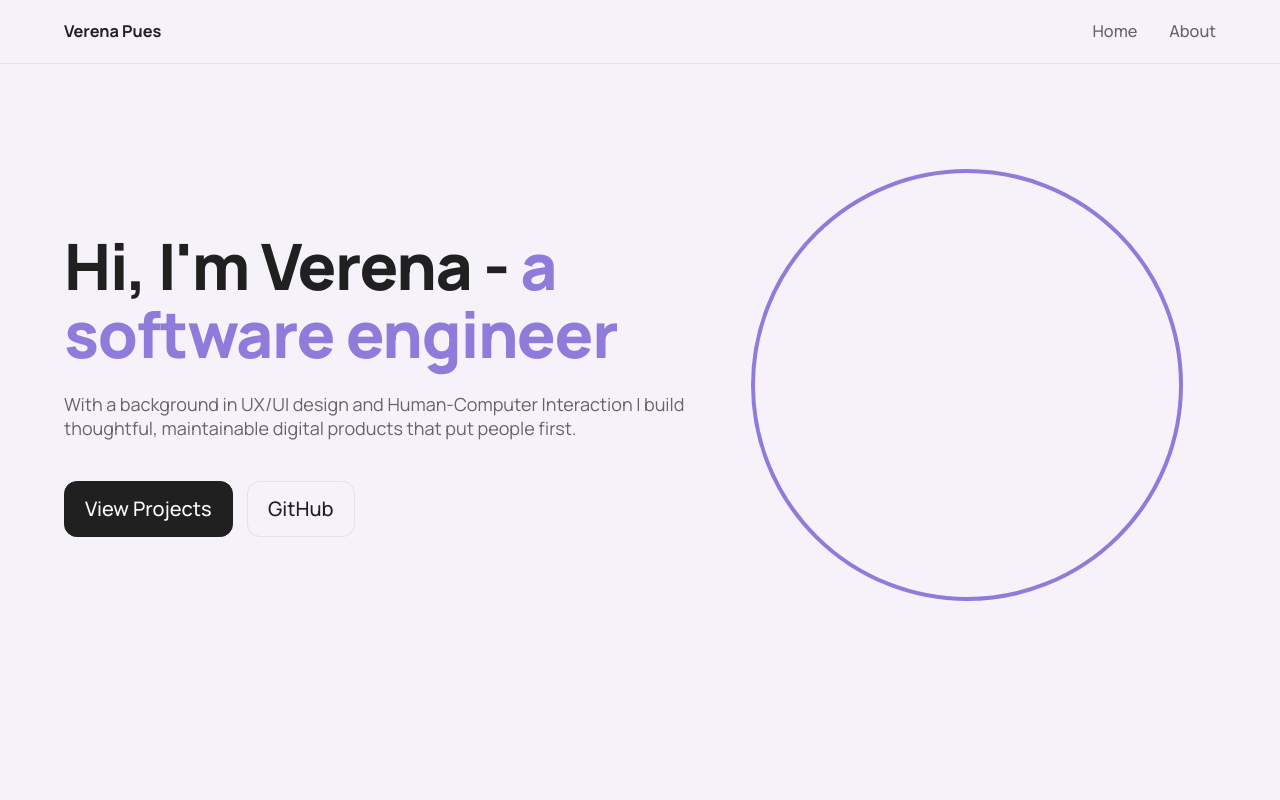
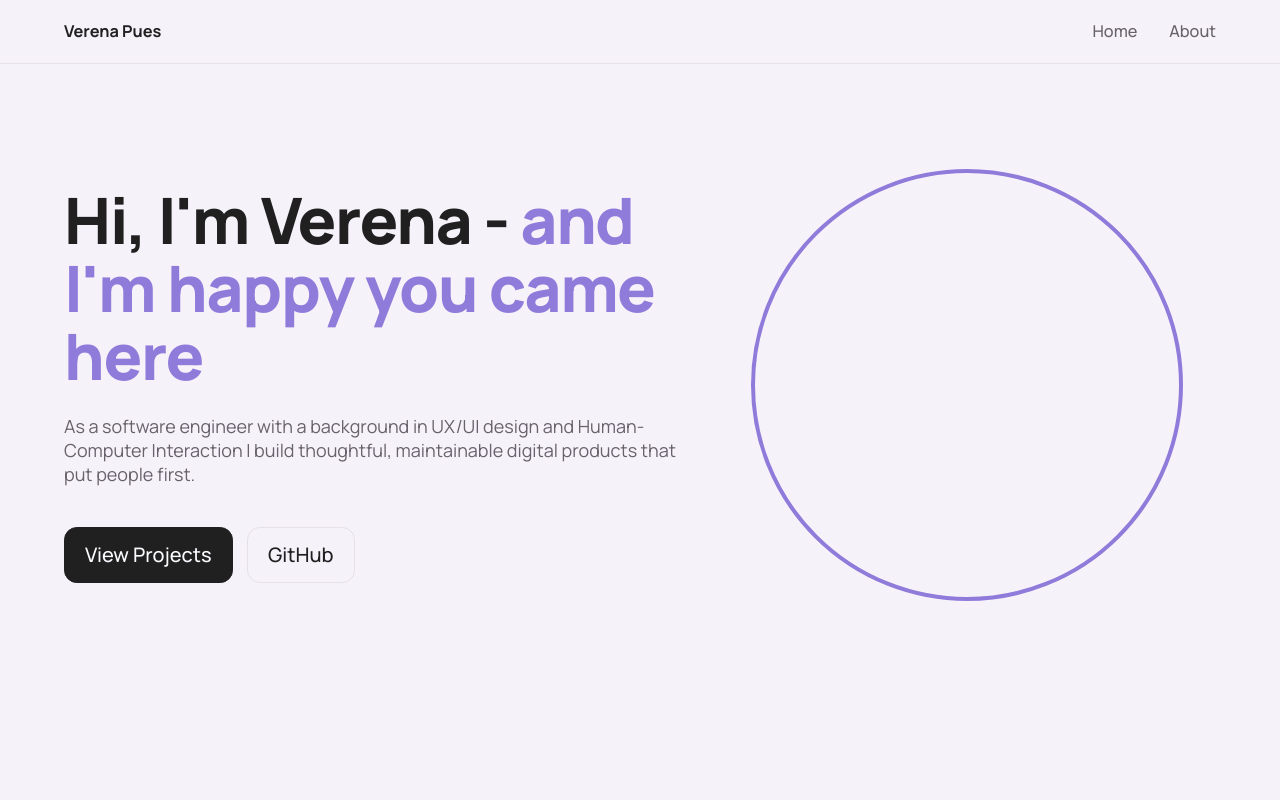
Before and after one commit to vseup/Portfolio, an Angular app: page / in a window 1280 px wide. Shown: the top 800 px of the page. Built offline with nearby package versions, Linux system fonts and the light colour scheme.

Commit message:
home: changed hero texts

```diff
--- a/src/app/pages/home/home-hero/home-hero.component.html
+++ b/src/app/pages/home/home-hero/home-hero.component.html
@@ -2,11 +2,11 @@
   <div class="hero-copy">
     <h1 id="home-title">
       Hi, I'm Verena -
-      <span class="accent">a software engineer</span>
+      <span class="accent">and I'm happy you came here</span>
     </h1>
 
     <p>
-      With a background in UX/UI design and Human-Computer Interaction I build thoughtful,
+      As a software engineer with a background in UX/UI design and Human-Computer Interaction I build thoughtful,
       maintainable digital products that put people first.
     </p>
 
```
